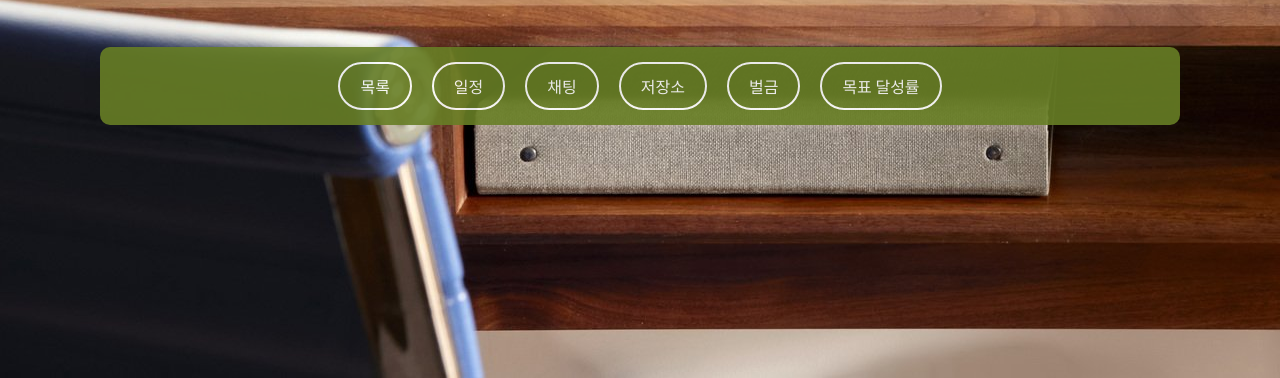
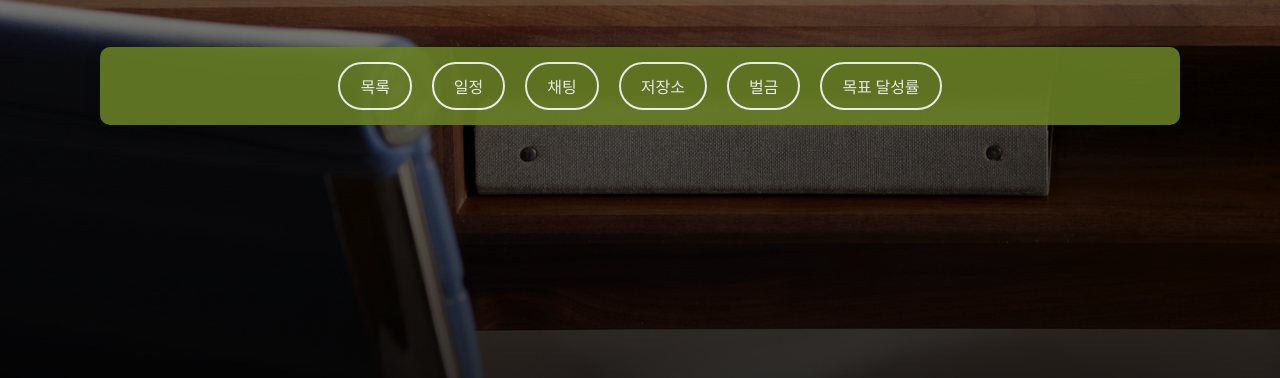
Before and after one commit to KHU-RETURN/Online-Study-Platform, a website: page views/check_group/index.html in a window 1280 px wide. Shown: the part 422-800 px from the top of the page. Drawn offline with nearby package versions, Linux system fonts and the light colour scheme; files that its build step writes are made by us from their sources; files whose address does not match are found by name.

Commit message:
add background image gradient

```diff
--- a/public/css/check_group.css
+++ b/public/css/check_group.css
@@ -50,7 +50,8 @@ header {
   flex-direction: column;
   justify-content: center;
 
-  background: #348cb2 url("/images/bg.jpg") bottom left;
+  background: linear-gradient(rgba(0, 0, 0, 0.2), rgba(0, 0, 0, 0.8)),
+    url("/images/bg.jpg") bottom left;
   background-repeat: repeat-x;
   height: 100%;
   left: 0;
```
